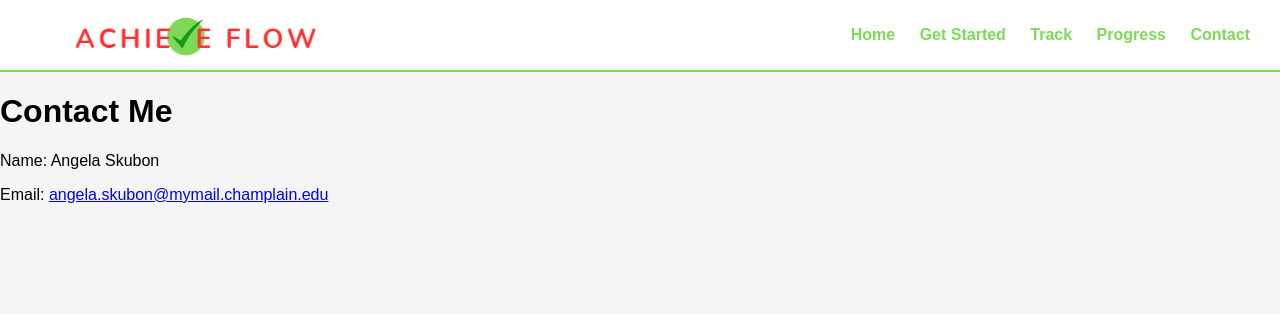
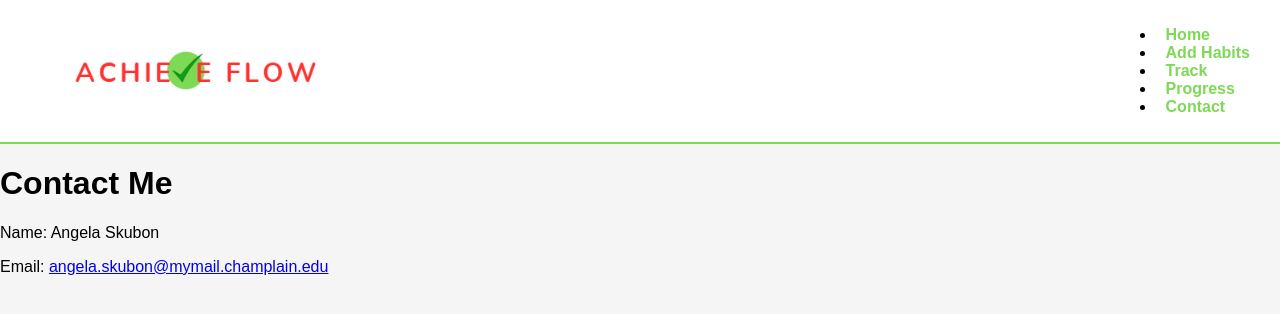
Before and after one commit to theskubs/AchieveFlow, a plain HTML site: page templates/contact.html in a window 1280 px wide. Drawn offline with Linux system fonts and the light colour scheme.

Commit message:
Update contact.html
updates the nav links for AWS

```diff
--- a/templates/contact.html
+++ b/templates/contact.html
@@ -6,19 +6,20 @@
     <meta name="viewport" content="width=device-width, initial-scale=1.0">
     <title>AchieveFlow - Contact</title>
     <link rel="stylesheet" href="/static/style.css">
-</head>
-<body>
-        <header>
+    <header>
+        <div class="logo-container">
             <img src="/assets/logo_2.png" alt="Achieve Flow Logo" class="logo">
-            <nav>
-                <ul>
-                    <a href="/">Home</a>
-                    <a href="/add_habit">Get Started</a>
-                    <a href="/track">Track</a>
-                    <a href="/progress">Progress</a>
-                    <a href="/contact">Contact</a>
-                </ul>
-        </header>
+        </div>
+        <nav>
+            <ul class="nav-links">
+                <li><a href="/index.html">Home</a></li>
+                <li><a href="/templates/add_habit.html">Add Habits</a></li>
+                <li><a href="/templates/track.html">Track</a></li>
+                <li><a href="/templates/progress.html">Progress</a></li>
+                <li><a href="/templates/contact.html">Contact</a></li>
+            </ul>
+        </nav>
+    </header>
     <div class="content">
         <h1>Contact Me</h1>
         <p>Name: Angela Skubon</p>
```
